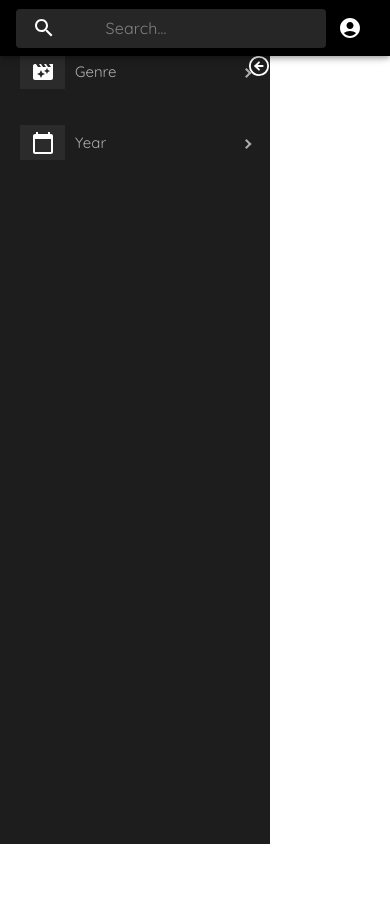
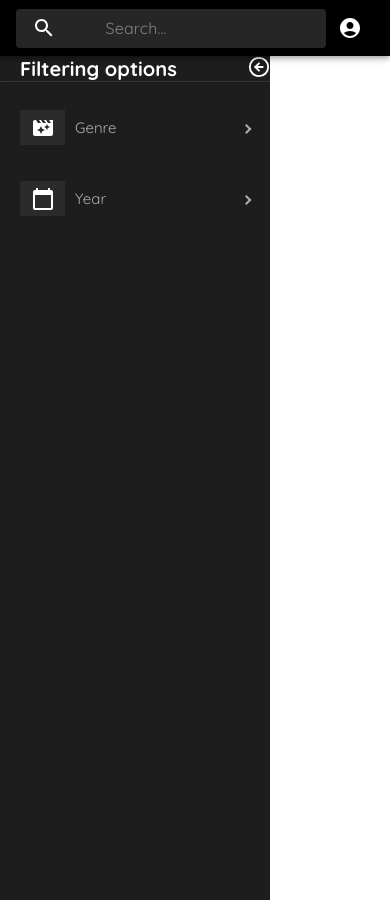
Before and after one commit to francinv/IT2810-What2Watch, a React (Create React App) app in the folder frontend/: page / in a window 390 px wide. Before the commit the page ends 844 px from the top, so only its background shows below. Built offline with nearby package versions, Linux system fonts and the light colour scheme.

Commit message:
(#5) bug fixed by editing css

```diff
--- a/frontend/package.json
+++ b/frontend/package.json
@@ -4,11 +4,11 @@
   "private": true,
   "dependencies": {
     "@date-io/date-fns": "^2.11.0",
+    "@emotion/react": "^11.4.1",
     "@emotion/styled": "^11.3.0",
     "@material-ui/core": "^4.12.3",
     "@mui/icons-material": "^5.0.3",
     "@mui/material": "^5.0.3",
-    "@emotion/react": "^11.4.1",
     "@mui/styled-engine-sc": "^5.0.3",
     "@reduxjs/toolkit": "^1.5.1",
     "@testing-library/jest-dom": "^4.2.4",
@@ -19,6 +19,7 @@
     "@types/react": "^16.9.0",
     "@types/react-dom": "^16.9.0",
     "@types/react-redux": "^7.1.7",
+    "antd": "^4.16.13",
     "boostrap": "^2.0.0",
     "bootstrap": "5.1.1",
     "date-fns": "^2.25.0",
--- a/frontend/src/App.tsx
+++ b/frontend/src/App.tsx
@@ -1,13 +1,10 @@
-import React from 'react';
-import './App.css';
-import NavBar from './components/navbar';
-import SideBar from "./components/sidebar/SideBar";
+import "./App.css";
+import MainPage from "./pages/MainPage";
 
 function App() {
   return (
     <div className="App">
-      <NavBar />
-      <SideBar />
+      <MainPage />
     </div>
   );
 }
--- a/frontend/src/components/sidebar/index.css
+++ b/frontend/src/components/sidebar/index.css
@@ -1,5 +1,6 @@
 .sidebar {
   height: 100vh !important;
+  margin-top: 4.45rem;
 }
 
 .closemenu {
@@ -11,7 +12,7 @@
   border-radius: 50%;
   font-weight: bold;
   font-size: 22px;
-  top: 55px;
+  top: 0px;
   cursor: pointer;
 }
 
@@ -44,8 +45,9 @@
   padding: 20px;
 }
 
-@media only screen and (max-width: 720px) {
-  html {
-    overflow: hidden;
+@media only screen and (max-width: 600px) {
+  .sidebar {
+    height: 100vh !important;
+    margin-top: 3.5rem;
   }
 }
--- /dev/null
+++ b/frontend/src/pages/MainPage.tsx
@@ -0,0 +1,32 @@
+import { FunctionComponent } from "react";
+
+import { Row, Col } from "react-bootstrap";
+import NavBar from "../components/navbar";
+
+import SideBar from "../components/sidebar/SideBar";
+
+const styles = {
+  contentDiv: {
+    display: "flex",
+  },
+  contentMargin: {
+    marginLeft: "10px",
+    width: "100%",
+  },
+};
+export const MainPage: FunctionComponent = () => {
+  return (
+    <>
+      <Row>
+        <Col>
+          <NavBar />
+        </Col>
+      </Row>
+      <div>
+        <SideBar />
+      </div>
+    </>
+  );
+};
+
+export default MainPage;
```
Also changed, not shown: 1 other file (tests, documents, lock files or other folders).
